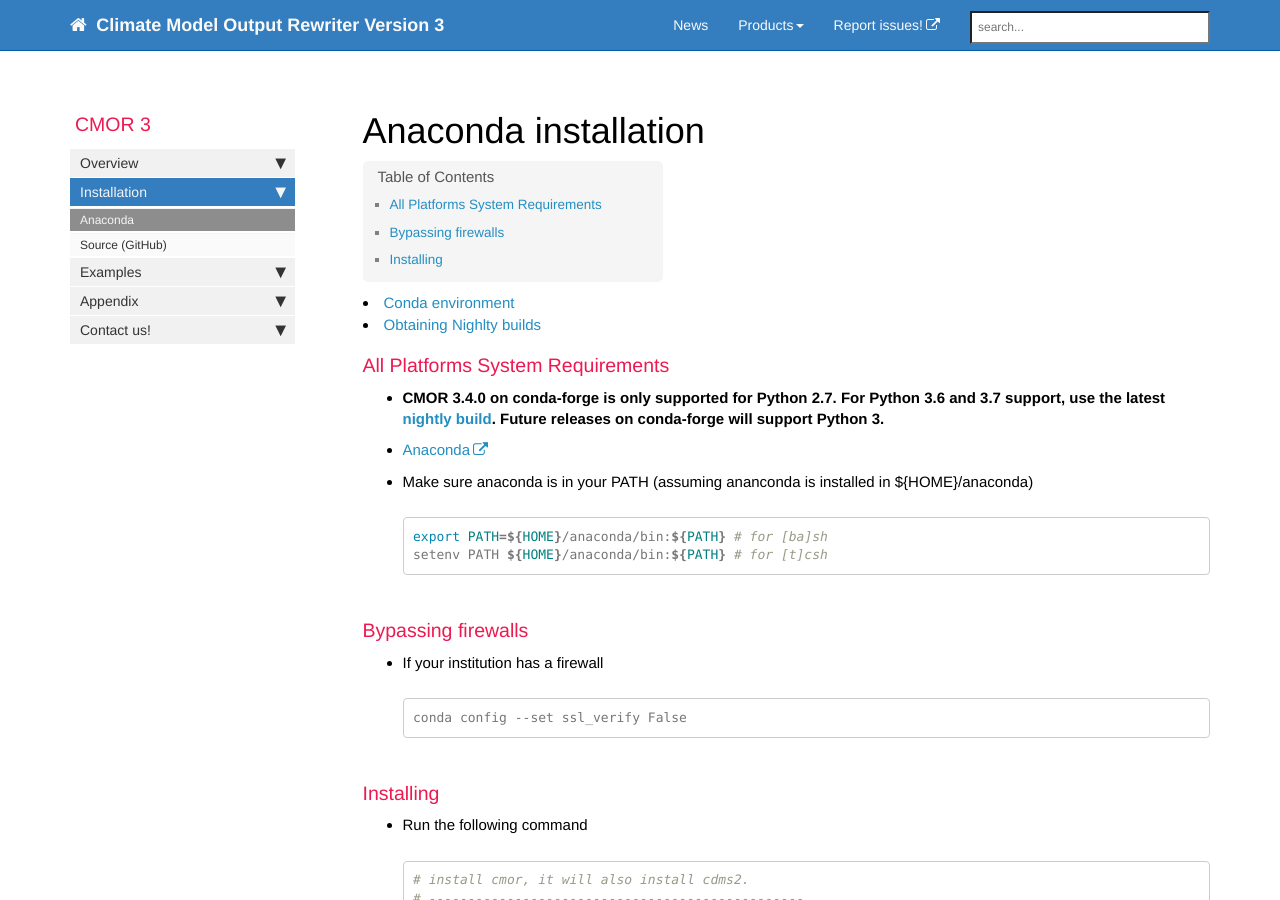
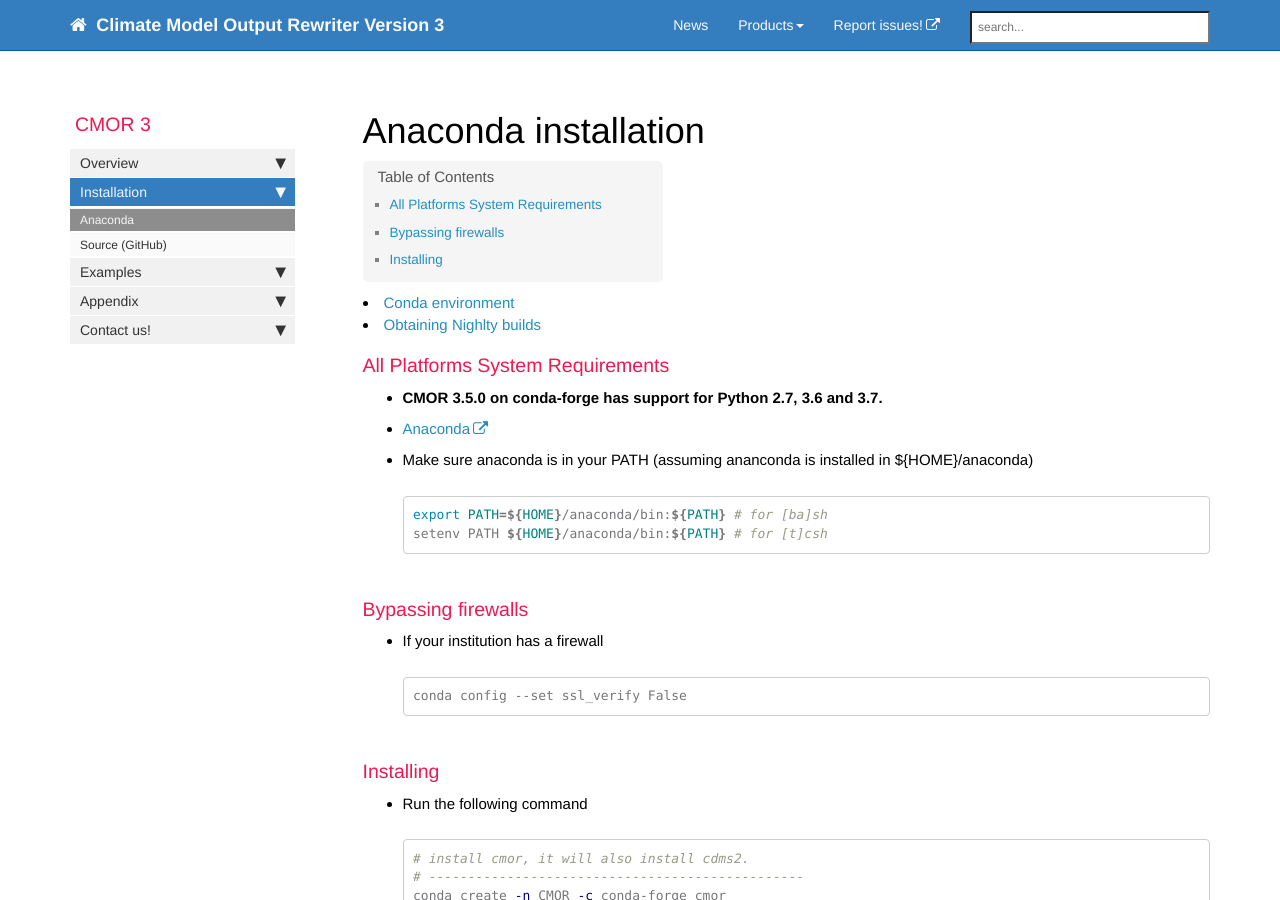
Before and after one commit to mauzey1/cmor3_documentation, a Jekyll site: the page built from mydoc/mydoc_cmor3_conda.md, in a window 1280 px wide and 900 px high. Built offline with Jekyll 4.4.1, drawn with Linux system fonts in a browser that asks for light colours; nearby versions of some CDN libraries; comment, search, counter and statistics services are not loaded.

Commit message:
Update message for Python support on Conda install page

```diff
--- a/mydoc/mydoc_cmor3_conda.md
+++ b/mydoc/mydoc_cmor3_conda.md
@@ -8,7 +8,7 @@ permalink: /mydoc_cmor3_conda/
 
 ### All Platforms System Requirements
 
-  * **CMOR 3.4.0 on conda-forge is only supported for Python 2.7.  For Python 3.6 and 3.7 support, use the latest [nightly build](#obtaining-nighlty-builds).  Future releases on conda-forge will support Python 3.**
+  * **CMOR 3.5.0 on conda-forge has support for Python 2.7, 3.6 and 3.7.**
 
   * [Anaconda](https://www.continuum.io/)
 
```
